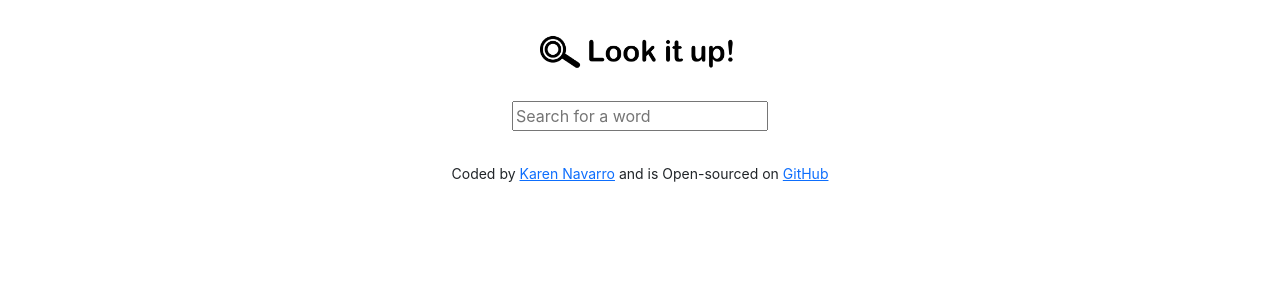
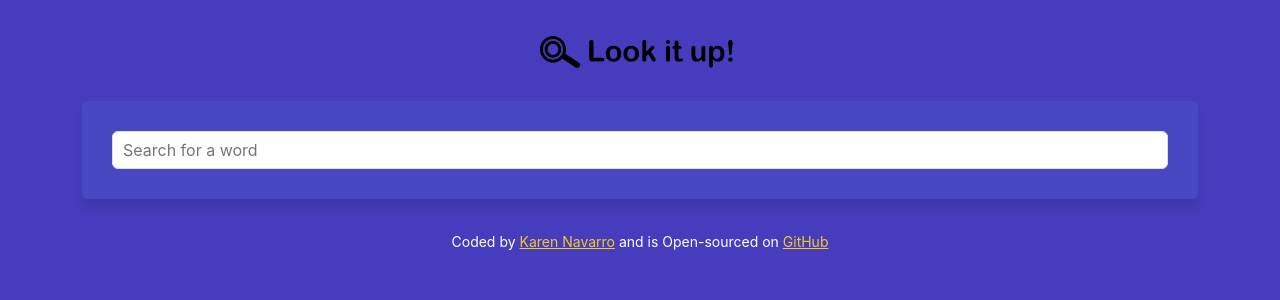
Before and after one commit to KarenPNavarro/project-dictionary, a React (Create React App) app: page / in a window 1280 px wide. Shown: the top 300 px of the page. Built offline with nearby package versions, Linux system fonts and the light colour scheme.

Commit message:
Created new CSS components and updated styling

```diff
--- a/src/App.css
+++ b/src/App.css
@@ -1,3 +1,12 @@
+body {
+  background: #463dbe;
+  color: white;
+}
+
+a {
+  color: #f5ca1b;
+}
+
 .App-header {
   margin: 30px 0;
 }
--- a/src/Dictionary.css
+++ b/src/Dictionary.css
@@ -1,3 +1,19 @@
+.Dictionary section {
+  background: #4848c2;
+  padding: 30px;
+  border-radius: 6px;
+  box-shadow: 0 10px 10px rgba(0 0 0 / 10%);
+  margin: 20px 0;
+}
+
 .Dictionary-search {
   text-align: center;
 }
+
+.Dictionary input {
+  width: 100%;
+  padding: 6px 10px;
+  border: 1px solid #ddd;
+  border-radius: 6px;
+  color: #333;
+}
--- a/src/Dictionary.js
+++ b/src/Dictionary.js
@@ -25,6 +25,7 @@ export default function Dictionary() {
 
   return (
     <div className="Dictionary">
+      <section>
         <form className="Dictionary-search" onSubmit={search}>
           <input
             type="search"
@@ -32,6 +33,7 @@ export default function Dictionary() {
             placeholder="Search for a word"
           />
         </form>
+      </section>
       <Results results={results} />
     </div>
   );
--- /dev/null
+++ b/src/Meaning.css
@@ -0,0 +1,11 @@
+.Meaning h3 {
+  font-size: 24px;
+  line-height: 1.5;
+  font-weight: bold;
+}
+
+.Meaning .example {
+  font-size: 14px;
+  opacity: 0.7;
+  font-style: italic;
+}
--- a/src/Meaning.js
+++ b/src/Meaning.js
@@ -1,4 +1,5 @@
 import React from "react";
+import "./Meaning.css";
 import Synonyms from "./Synonyms";
 
 export default function Meaning(props) {
@@ -8,14 +9,10 @@ export default function Meaning(props) {
       {props.meaning.definitions.map(function (definition, index) {
         return (
           <div key={index}>
-            <p>
-              <strong>Definition:</strong> {definition.definition}
-              <br />
-              <strong>Example: </strong>
-              <em>{definition.example}</em>
-              <br />
-              <Synonyms synonyms={definition.synonyms} />
-            </p>
+            <div className="definition">{definition.definition}</div>
+
+            <div className="example">{definition.example}</div>
+            <Synonyms synonyms={definition.synonyms} />
           </div>
         );
       })}
--- /dev/null
+++ b/src/Phonetic.css
@@ -0,0 +1,24 @@
+.Phonetic {
+  height: 60px;
+}
+
+.Phonetic a {
+  border: 1px solid #ddd;
+  text-decoration: none;
+  padding: 10px 20px;
+  font-size: 12px;
+  margin-right: 10px;
+  font-weight: bold;
+  border-radius: 20px;
+  transition: all 150ms ease-in-out;
+}
+
+.Phonetic a:hover {
+  background: #463dbe;
+  color: white;
+}
+
+.Phonetic .text {
+  opacity: 0.5;
+  font-weight: bold;
+}
--- a/src/Phonetic.js
+++ b/src/Phonetic.js
@@ -1,4 +1,5 @@
 import React from "react";
+import "./Phonetic.css";
 
 export default function Phonetic(props) {
   return (
@@ -6,8 +7,7 @@ export default function Phonetic(props) {
       <a href={props.phonetic.audio} target="_blank">
         Listen
       </a>
-      <br />
-      {props.phonetic.text}
+      <span className="text">{props.phonetic.text}</span>
     </div>
   );
 }
--- /dev/null
+++ b/src/Results.css
@@ -0,0 +1,6 @@
+.Results h2 {
+  font-size: 36px;
+  font-weight: bold;
+  line-height: 1.5;
+  margin-bottom: 20px;
+}
--- a/src/Results.js
+++ b/src/Results.js
@@ -1,11 +1,13 @@
 import React from "react";
 import Meaning from "./Meaning";
 import Phonetic from "./Phonetic";
+import "./Results.css";
 
 export default function Results(props) {
   if (props.results) {
     return (
       <div className="Results">
+        <section>
           <h2>{props.results.word}</h2>
           {props.results.phonetics.map(function (phonetic, index) {
             return (
@@ -14,11 +16,12 @@ export default function Results(props) {
               </div>
             );
           })}
+        </section>
         {props.results.meanings.map(function (meaning, index) {
           return (
-            <div key={index}>
+            <section key={index}>
               <Meaning meaning={meaning} />
-            </div>
+            </section>
           );
         })}
       </div>
```
Lines whose indentation alone changed are shown as unchanged.
